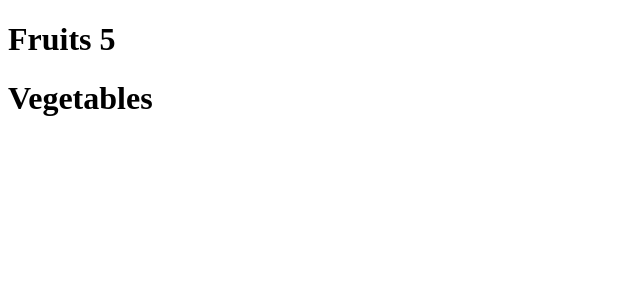
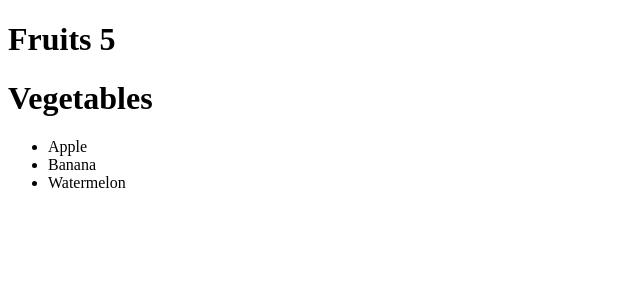
Before and after one commit to neehar2003/training-repo, a React (Vite) app in the folder web-react/my-app/: page / in a window 1280 px wide. Shown: the top 300 px of the page, without its empty margins (0-640 px from the left). Built offline with nearby package versions, Linux system fonts and the light colour scheme.

Commit message:
add ListItem component

```diff
--- a/web-react/my-app/src/App.jsx
+++ b/web-react/my-app/src/App.jsx
@@ -1,8 +1,14 @@
 import Header from "./components/Header";
+import ListItem from "./components/ListItem";
 function App(){
   return <div>
     <Header title ="Fruits" count={5} />
     <Header title="Vegetables"/>
+    <ul>
+      <ListItem name="Apple" />
+      <ListItem name="Banana" />
+      <ListItem name="Watermelon" />
+    </ul>
   </div>
 }
 export default App
--- /dev/null
+++ b/web-react/my-app/src/components/ListItem.jsx
@@ -0,0 +1,4 @@
+function ListItem({ name }){
+    return <li>{name}</li>
+}
+export default ListItem
```
